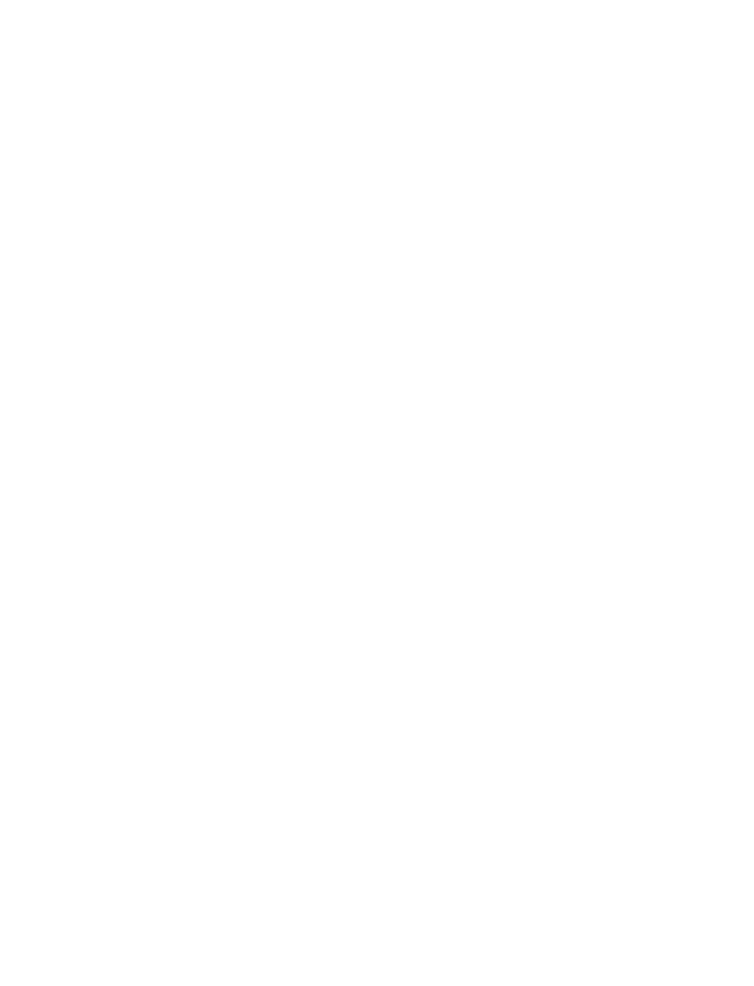
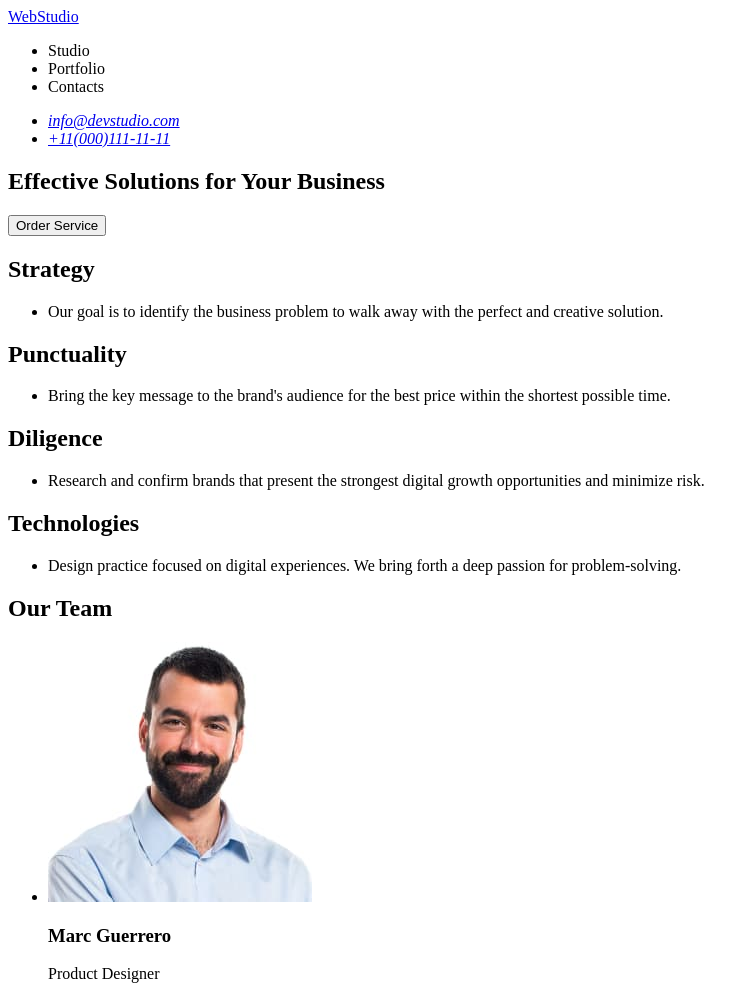
Before and after one commit to syniepolskyi84/goit-markup-hw-01, a plain HTML site: page index.html in a window 1280 px wide. Shown: the top 986 px of the page, without its empty margins (0-754 px from the left). Before the commit the page ends 800 px from the top, so only its background shows below. Drawn offline with Linux system fonts and the light colour scheme.

Commit message:
add markup header

```diff
--- a/index.html
+++ b/index.html
@@ -6,5 +6,98 @@
     <meta name="viewport" content="width=device-width, initial-scale=1.0" />
     <title>Document</title>
   </head>
-  <body></body>
+  <body>
+    <header>
+      <nav>
+        <a href=".index.html">WebStudio</a>
+        <ul>
+          <li><a href=""></a>Studio</li>
+          <li><a href=""></a> Portfolio</li>
+          <li><a href=""></a> Contacts</li>
+        </ul>
+      </nav>
+      <address>
+        <ul>
+          <li><a href="mailto:info@devstudio.com">info@devstudio.com</a></li>
+          <li><a href="tel:+110001111111">+11(000)111-11-11</a></li>
+        </ul>
+      </address>
+    </header>
+    <main>
+      <section>
+        <h1>Effective Solutions for Your Business</h1>
+        <button type="button">Order Service</button>
+      </section>
+
+      <section>
+        <h2>Strategy</h2>
+        <ul>
+          <li>
+            Our goal is to identify the business problem to walk away with the
+            perfect and creative solution.
+          </li>
+        </ul>
+
+        <h2>Punctuality</h2>
+        <ul>
+          <li>
+            Bring the key message to the brand's audience for the best price
+            within the shortest possible time.
+          </li>
+        </ul>
+
+        <h2>Diligence</h2>
+        <ul>
+          <li>
+            Research and confirm brands that present the strongest digital
+            growth opportunities and minimize risk.
+          </li>
+        </ul>
+
+        <h2>Technologies</h2>
+        <ul>
+          <li>
+            Design practice focused on digital experiences. We bring forth a
+            deep passion for problem-solving.
+          </li>
+        </ul>
+      </section>
+
+      <section>
+        <h2>Our Team</h2>
+        <ul>
+          <li>
+            <img src="images/foto1.jpg" alt="mark guerrero" width="264" />
+            <h3>Marc Guerrero</h3>
+            <p>Product Designer</p>
+          </li>
+
+          <li>
+            <img src="images/foto2.jpg" alt="tom ford" width="264" />
+            <h3>Tom Ford</h3>
+            <p>Frontend Developer</p>
+          </li>
+
+          <li>
+            <img src="images/foto3.jpg" alt="camila garcia" width="264" />
+            <h3>Camila Garcia</h3>
+            <p>Marketing</p>
+          </li>
+
+          <li>
+            <img src="images/foto4.jpg" alt="daniel wilson" width="264" />
+            <h3>Daniel Wilson</h3>
+            <p>UI Designer</p>
+          </li>
+        </ul>
+      </section>
+    </main>
+    <footer>
+      <a href=".index.html">WebStudio</a>
+      <p>
+        Increase the flow of customers and sales for your business with digital
+        marketing & growth solutions.
+      </p>
+    </footer>
+  </body>
 </html>
```
Also changed, not shown: .prettierrc.json (added), images/foto1.jpg (added), images/foto2.jpg (added), images/foto3.jpg (added), images/foto4.jpg (added).
